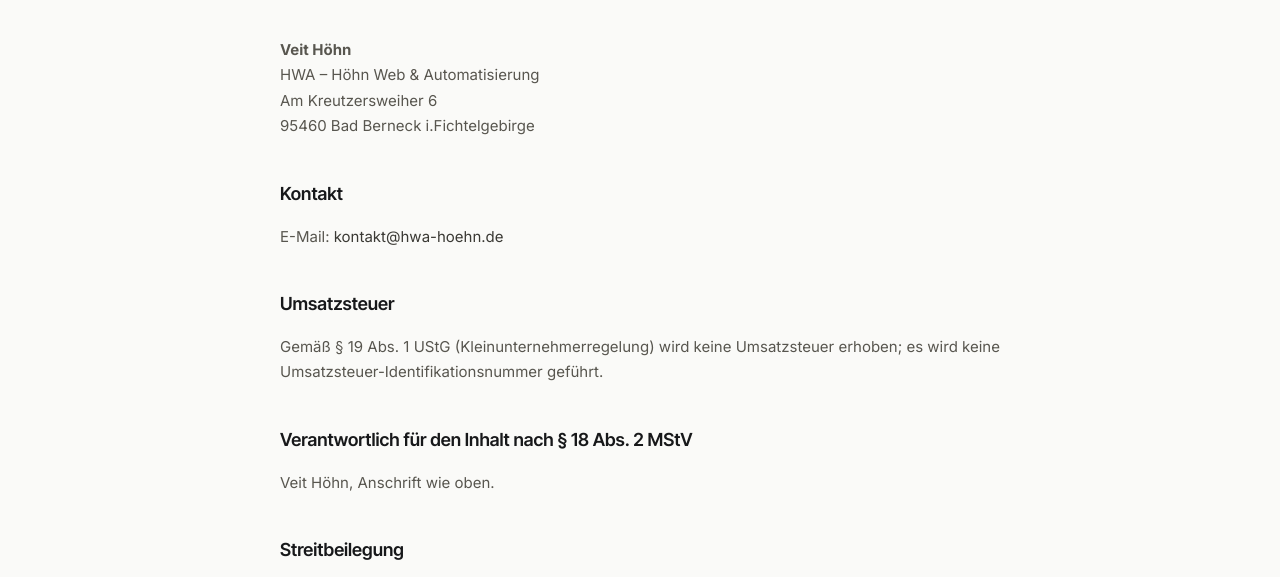
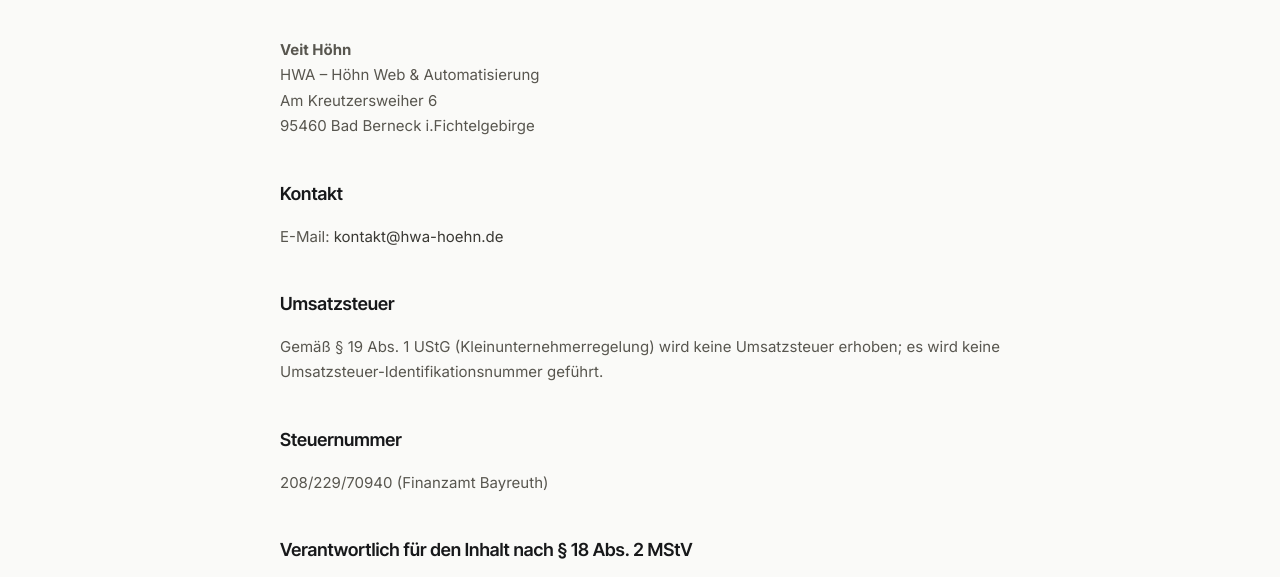
Before and after one commit to hwa-hoehn/hwa-website, a plain HTML site: page impressum.html in a window 1280 px wide. Shown: the part 216-793 px from the top of the page. Drawn offline with Linux system fonts and the light colour scheme.

Commit message:
änderung impre

```diff
--- a/impressum.html
+++ b/impressum.html
@@ -44,6 +44,9 @@
     <h2>Umsatzsteuer</h2>
     <p>Gemäß § 19 Abs. 1 UStG (Kleinunternehmerregelung) wird keine Umsatzsteuer erhoben; es wird keine Umsatzsteuer-Identifikationsnummer geführt.</p>
 
+    <h2>Steuernummer</h2>
+    <p>208/229/70940 (Finanzamt Bayreuth)</p>
+
     <h2>Verantwortlich für den Inhalt nach § 18 Abs. 2 MStV</h2>
     <p>Veit Höhn, Anschrift wie oben.</p>
 
```
Also changed, not shown: 1 other file.
